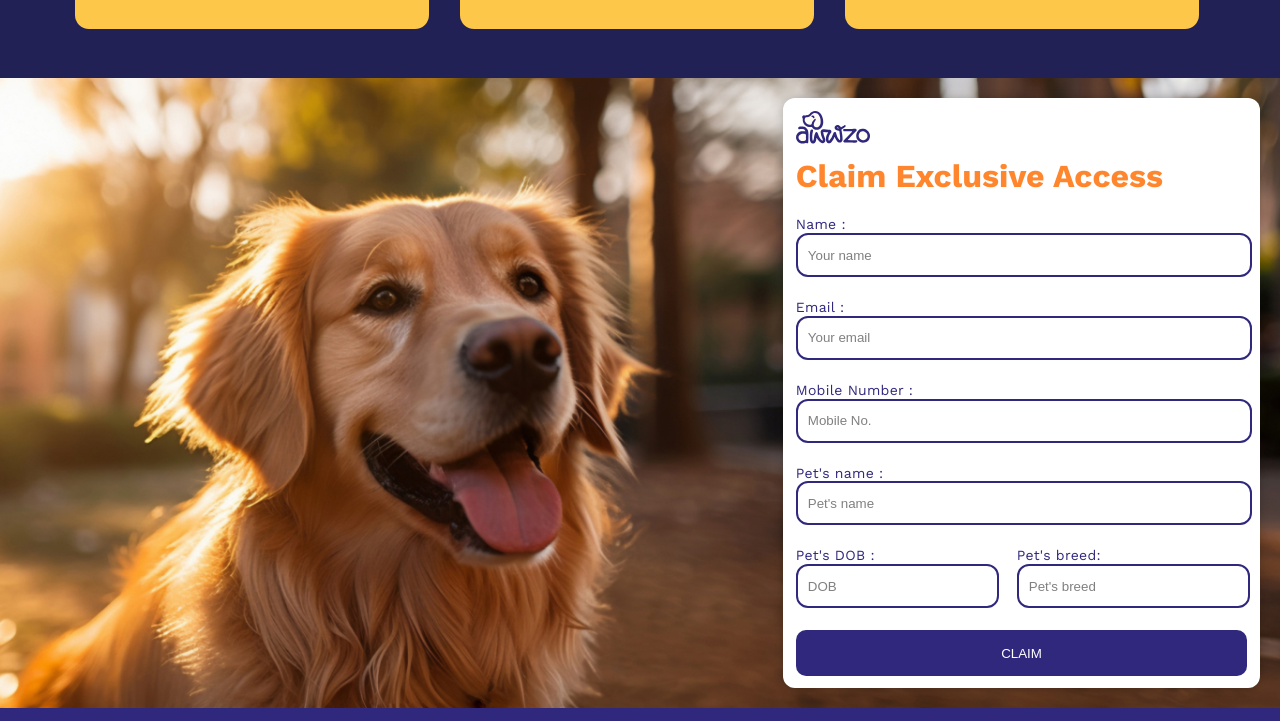
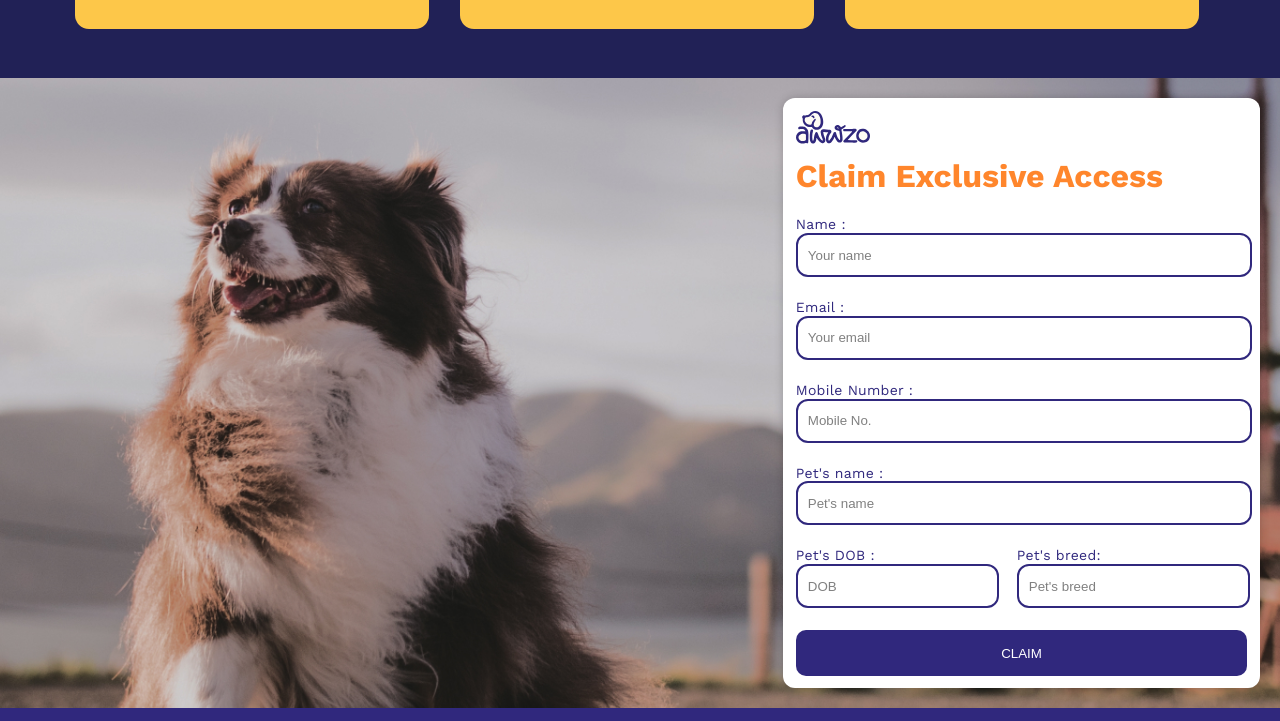
Before and after one commit to akscpp/web, a plain HTML site: page index.html in a window 1280 px wide. Shown: the part 2176-2897 px from the top of the page. Drawn offline with nearby package versions, Linux system fonts and the light colour scheme; a web font is replaced by a local one.

Commit message:
Update testing_css.css

```diff
--- a/testing_css.css
+++ b/testing_css.css
@@ -444,7 +444,7 @@ input::placeholder {
 }
 
 #lastRow {
-    background-image: url('./ai-generated-labrador-retriever-dog 1.jpg');
+    background-image: url('./closeup-shot-cute-dog-sitting-ground-sunny-day-near-lake-bridge 1.jpg');
     background-size: cover;
     background-position: top;
     position: relative;
```
